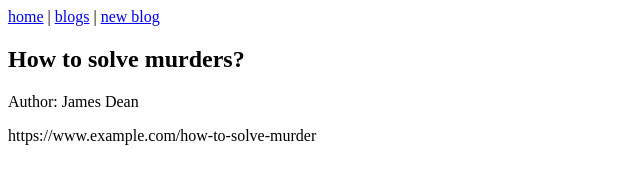
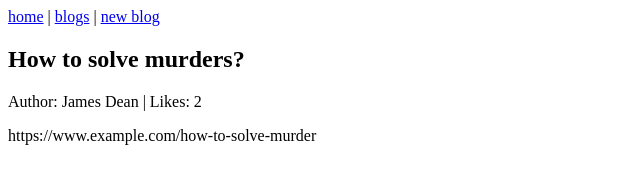
Before and after one commit to jbdemme/blog-app, a Next.js app: page /blogs/1 in a window 1280 px wide. Shown: the top 183 px of the page, without its empty margins (0-640 px from the left). Built offline with nearby package versions, Linux system fonts and the light colour scheme.

Commit message:
feat: display blog like count in detail view

```diff
--- a/app/blogs/[id]/page.tsx
+++ b/app/blogs/[id]/page.tsx
@@ -12,7 +12,11 @@ const Blog = async ({ params }: { params: Promise<{ id: string }> }) => {
     return (
         <div>
             <h2>{blog.title}</h2>
-            <p>Author: {blog.author}</p>
+            <p>
+                Author: {blog.author}
+                {" | "}
+                Likes: {blog.likes}
+            </p>
             <p>{blog.url}</p>
         </div>
     )
```
